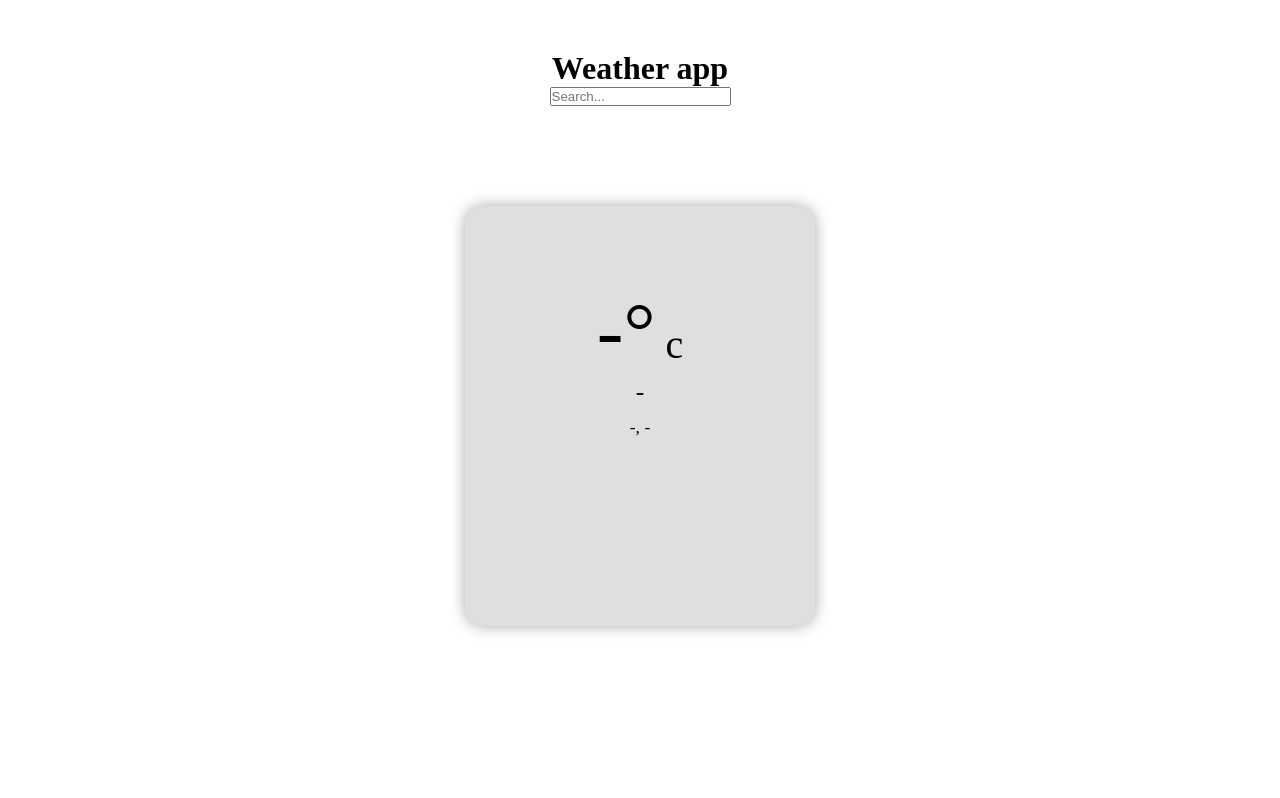
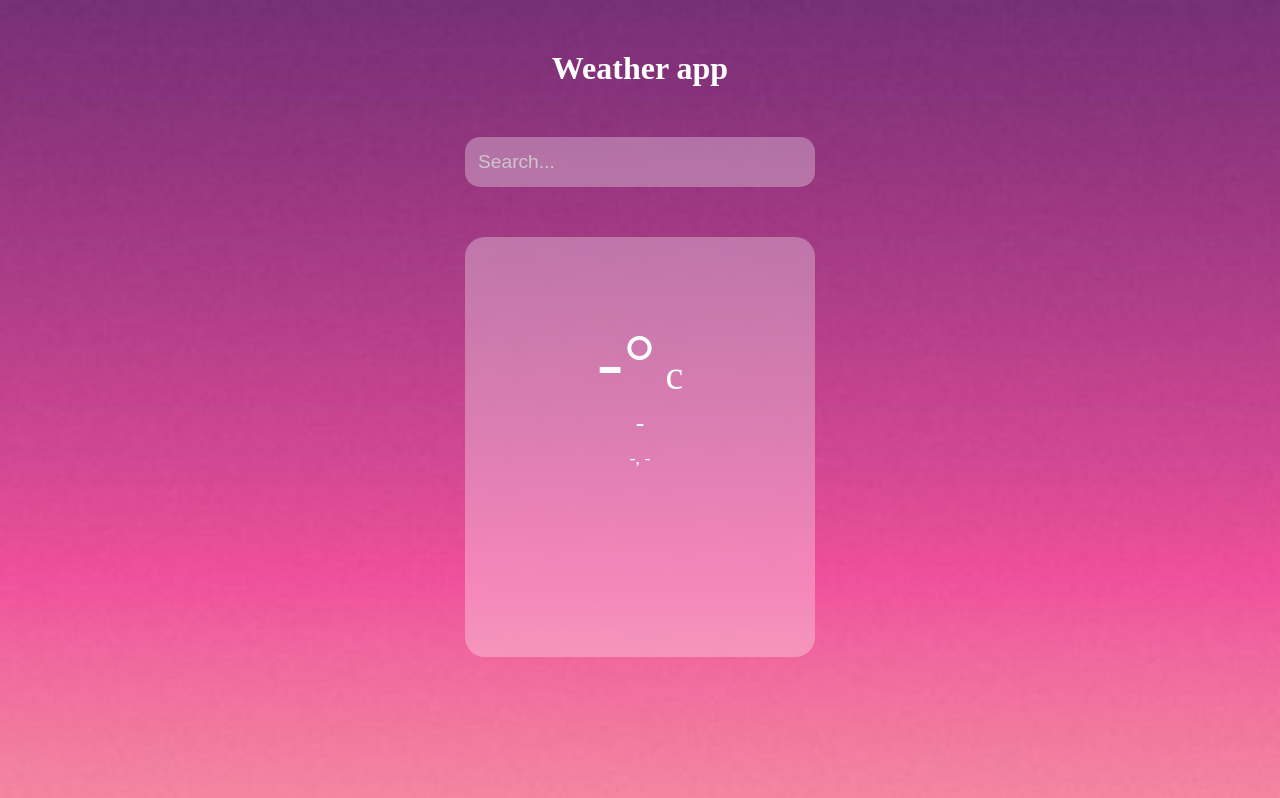
Before and after one commit to Kevinrca/weather-app, a React (Create React App) app: page / in a window 1280 px wide. Built offline with nearby package versions, Linux system fonts and the light colour scheme; no server answers; a web font is replaced by a local one.

Commit message:
Styling the application

```diff
--- a/src/App.js
+++ b/src/App.js
@@ -23,7 +23,6 @@ function App() {
       .then(result => {
         setWeather(result);
         setQuery("");
-        console.log(result);
       })
   }
 
@@ -32,6 +31,7 @@ function App() {
     .then(result => result.json())
     .then(json => getWeather(json.city));
   }, []);
+
 
   function search(e) {
     if(e.key === "Enter") {
@@ -52,6 +52,7 @@ function App() {
           onChange={e => setQuery(e.target.value)}
           value={query}
           onKeyPress={search}></input>
+          <div className="searchBlur"></div>
       </div>
 
       {(typeof weather.main !== "undefined") ? (
--- a/src/Weather.jsx
+++ b/src/Weather.jsx
@@ -62,6 +62,7 @@ function Weather({weatherIconID, weatherTemp, weatherDescription, weatherCity, w
             <p className="temperature">{weatherTemp}°<span className="tempUnit"> c</span></p>
             <p className="description">{weatherDescription}</p>
             <p className="city">{weatherCity + ", "} <span className="country">{weatherCountry}</span></p>
+            <div className="blurBackground"></div>
         </div>
     )
 }
--- a/src/css/App.css
+++ b/src/css/App.css
@@ -7,5 +7,55 @@
 
 .websiteTitle {
     margin-top: 50px;
+    margin-bottom: 50px;
     font-weight: 600;
+    color: white;
 }
+
+
+.searchCity {
+    position: relative;
+    overflow: hidden;
+    border-radius: 15px;
+    width: 350px;
+}
+
+.searchField {
+    padding: 10px 13px 10px 13px;
+    width: 100%;
+    height: 30px;
+
+    border: none;
+    outline: none;
+
+    background: rgba(255, 255, 255, 0);
+
+    color: white;
+    font-size: 1.2em;
+    z-index: 2;
+
+}
+
+.searchField::placeholder {
+    color: rgba(209, 209, 209, 0.884);
+}
+
+.searchBlur {
+    background: url("../images/background.jpg");
+    background-size: cover;
+    background-repeat: no-repeat;
+    background-attachment: fixed;
+
+    position: absolute;
+
+    width: 400px;
+    height: 100px;
+
+    left: -25px;
+    right: 0;
+    top: -25px;
+    bottom: 0;
+    box-shadow: inset 0 0 0 3000px rgba(255,255,255,0.3);
+    filter: blur(8px);
+    z-index: -1;
+}
--- a/src/css/index.css
+++ b/src/css/index.css
@@ -5,4 +5,8 @@
 
 body {
   font-family: 'Baloo Tamma 2', cursive;
+  background: url("../images/background.jpg");
+  background-size: cover;
+  background-repeat: no-repeat;
+  background-attachment: fixed;
 }
--- a/src/css/weather.css
+++ b/src/css/weather.css
@@ -1,39 +1,72 @@
 .weatherCard {
-    margin-top: 100px;
+    position: relative;
+    margin-top: 50px;
 
     width: 350px;
     height: 420px;
 
-    background-color: rgb(223, 223, 223);
+    background: url("../images/background.jpg");
+    background-size: cover;
+    background-repeat: no-repeat;
+    background-attachment: fixed;
+
     border-radius: 20px;
-    box-shadow: 0 0 15px rgba(0, 0, 0, 0.342);
 
     display: flex;
     justify-content: flex-start;
     align-items: center;
     flex-direction: column;
+
+    overflow: hidden;
+    z-index: 1;
 }
+.blurBackground {
+    content: “ ”;
+    background: url("../images/background.jpg");
+    background-size: cover;
+    background-repeat: no-repeat;
+    background-attachment: fixed;
+
+    position: absolute;
+    width: 400px;
+    height: 460px;
+
+    left: -25px;
+    right: 0;
+    top: -25px;
+    bottom: 0;
+    box-shadow: inset 0 0 0 3000px rgba(255,255,255,0.3);
+    filter: blur(8px);
+    z-index: -1;
+}
+
+
 .wi {
     margin-top: 50px;
     margin-bottom: 30px;
     font-size: 4em;
+    color: white;
 }
 
 .temperature {
     font-size: 5em;
     font-weight: 500;
+    color: white;
 }
 
 .tempUnit {
     font-size: 0.5em;
+    color: white;
 }
 
 .description {
     font-size: 1.6em;
     font-weight: 500;
     margin-bottom: 10px;
+    color: white;
 }
 
 .city {
     font-size: 1.1em;
+    color: white;
 }
```
Also changed, not shown: src/images/background.jpg (added).
